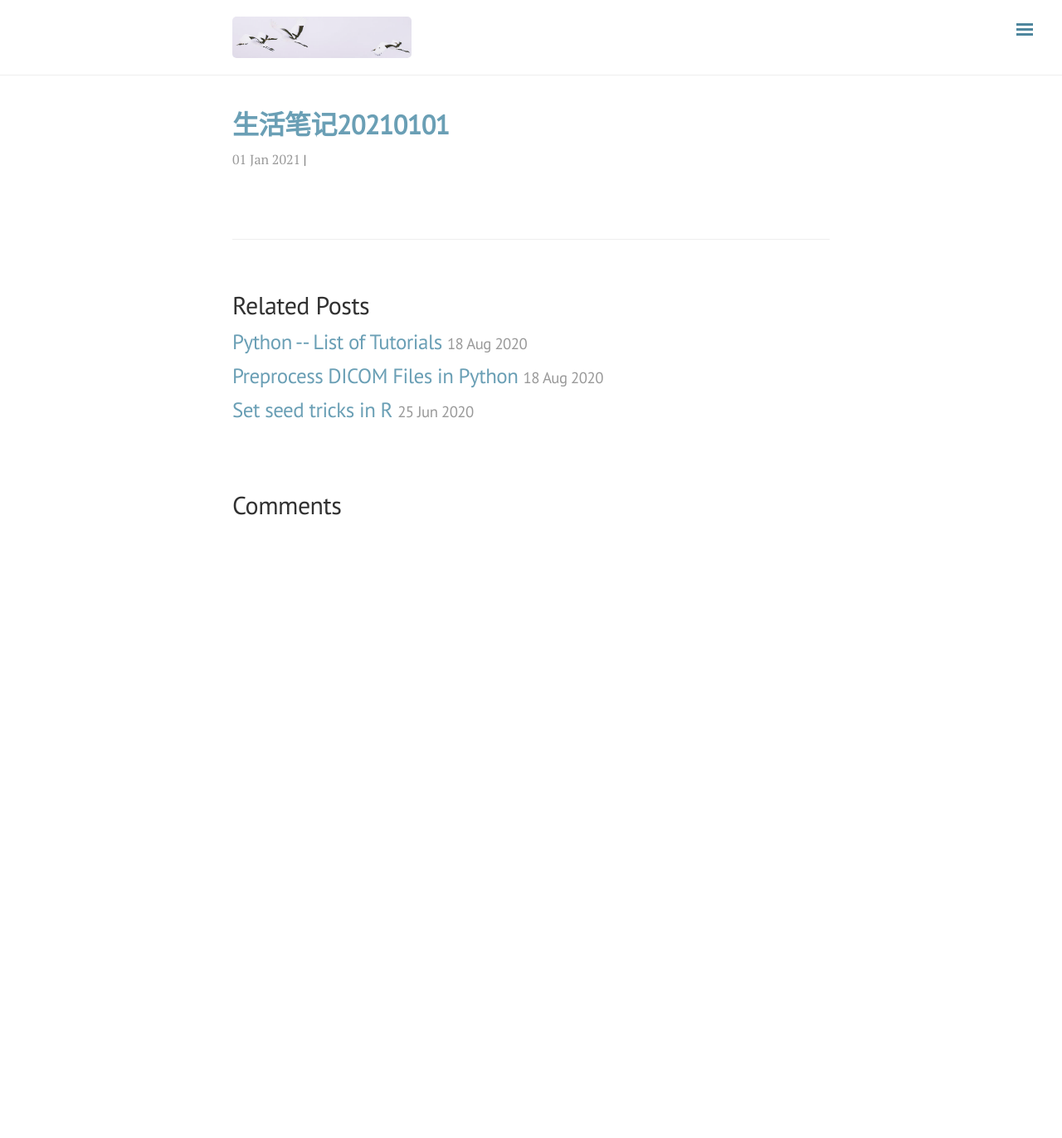
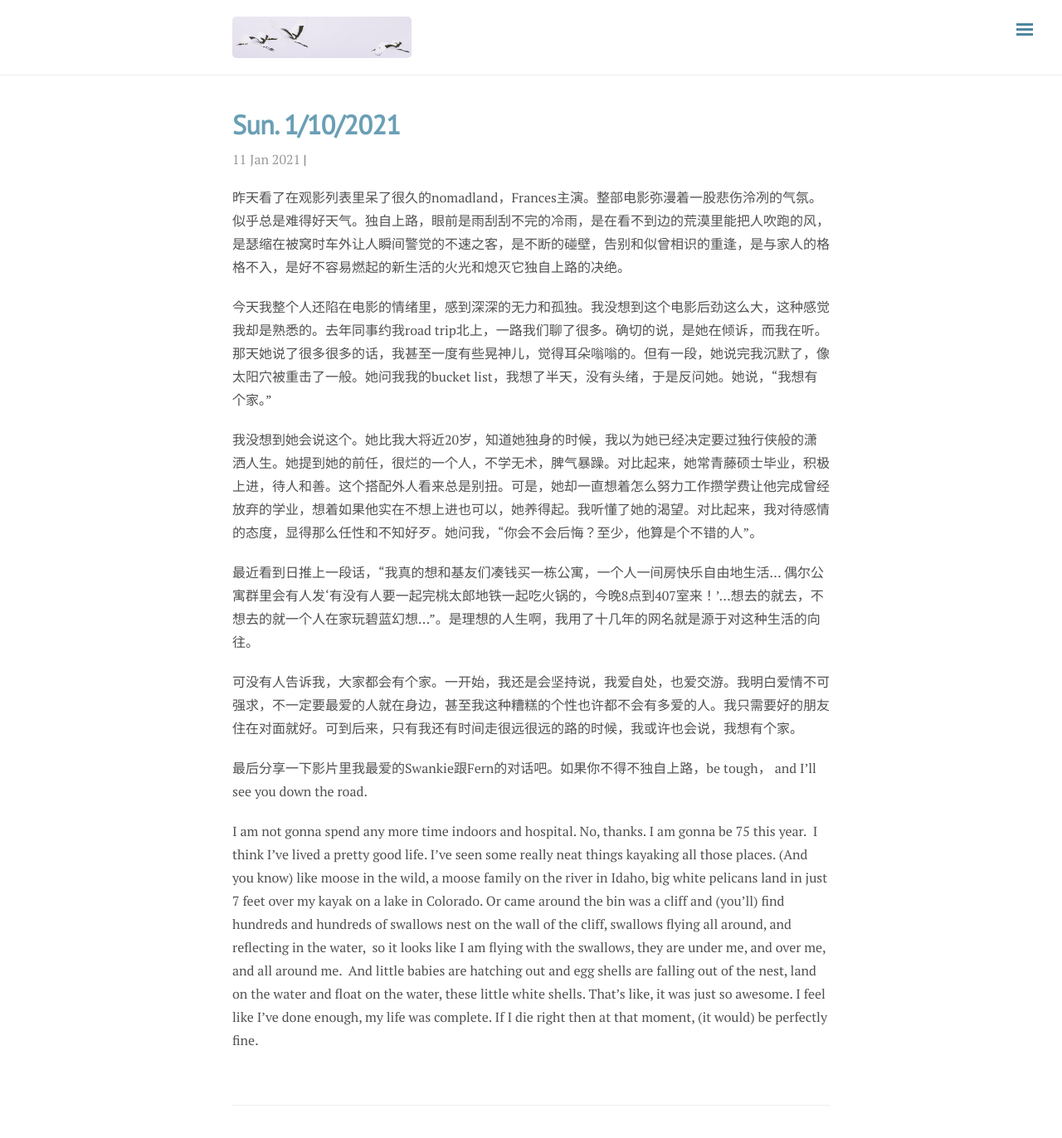
Before and after one commit to ylyy93/my_blog, a Jekyll site: the page built from _posts/life/2021-01-01-20210101-hey.md, in a window 1280 px wide and 1400 px high. Shown: the top 1372 px of the window at 83% size. Built offline with Jekyll 4.4.1, drawn with Linux system fonts in a browser that asks for light colours; nearby versions of some CDN libraries; comment, search, counter and statistics services are not loaded.

Commit message:
rebuilding site Sun Jan 10 18:41:27 PST 2021

```diff
--- a/_posts/life/2021-01-01-20210101-hey.md
+++ b/_posts/life/2021-01-01-20210101-hey.md
@@ -1,5 +1,30 @@
 ---
 layout: post
-title: 生活笔记20210101
-date: 2021-01-01 15:53 -0800
+title: Sun. 1/10/2021
+date: 2021-01-10 17:39 -0800
 ---
+
+昨天看了在观影列表里呆了很久的nomadland，Frances主演。整部电影弥漫着一股悲伤泠冽的气氛。似乎总是难得好天气。独自上路，眼前是雨刮刮不完的冷雨，是在看不到边的荒漠里能把人吹跑的风，是瑟缩在被窝时车外让人瞬间警觉的不速之客，是不断的碰壁，告别和似曾相识的重逢，是与家人的格格不入，是好不容易燃起的新生活的火光和熄灭它独自上路的决绝。
+
+今天我整个人还陷在电影的情绪里，感到深深的无力和孤独。我没想到这个电影后劲这么大，这种感觉我却是熟悉的。去年同事约我road trip北上，一路我们聊了很多。确切的说，是她在倾诉，而我在听。那天她说了很多很多的话，我甚至一度有些晃神儿，觉得耳朵嗡嗡的。但有一段，她说完我沉默了，像太阳穴被重击了一般。她问我我的bucket list，我想了半天，没有头绪，于是反问她。她说，“我想有个家。”
+
+我没想到她会说这个。她比我大将近20岁，知道她独身的时候，我以为她已经决定要过独行侠般的潇洒人生。她提到她的前任，很烂的一个人，不学无术，脾气暴躁。对比起来，她常青藤硕士毕业，积极上进，待人和善。这个搭配外人看来总是别扭。可是，她却一直想着怎么努力工作攒学费让他完成曾经放弃的学业，想着如果他实在不想上进也可以，她养得起。我听懂了她的渴望。对比起来，我对待感情的态度，显得那么任性和不知好歹。她问我，“你会不会后悔？至少，他算是个不错的人”。
+
+最近看到日推上一段话，“我真的想和基友们凑钱买一栋公寓，一个人一间房快乐自由地生活... 偶尔公寓群里会有人发‘有没有人要一起完桃太郎地铁一起吃火锅的，今晚8点到407室来！’...想去的就去，不想去的就一个人在家玩碧蓝幻想...”。是理想的人生啊，我用了十几年的网名就是源于对这种生活的向往。
+
+可没有人告诉我，大家都会有个家。一开始，我还是会坚持说，我爱自处，也爱交游。我明白爱情不可强求，不一定要最爱的人就在身边，甚至我这种糟糕的个性也许都不会有多爱的人。我只需要好的朋友住在对面就好。可到后来，只有我还有时间走很远很远的路的时候，我或许也会说，我想有个家。
+
+最后分享一下影片里我最爱的Swankie跟Fern的对话吧。如果你不得不独自上路，be tough， and I'll see you down the road.
+
+I am not gonna spend any more time indoors and hospital.
+No, thanks.
+I am gonna be 75 this year.
+I think I've lived a pretty good life.
+I've seen some really neat things kayaking all those places.
+(And you know) like moose in the wild, a moose family on the river in Idaho,
+big white pelicans land in just 7 feet over my kayak on a lake in Colorado.
+Or came around the bin was a cliff and (you'll) find hundreds and hundreds of swallows nest on the wall of the cliff, swallows flying all around, and reflecting in the water,
+so it looks like I am flying with the swallows, they are under me, and over me, and all around me.
+And little babies are hatching out and egg shells are falling out of the nest, land on the water and float on the water, these little white shells.
+That's like, it was just so awesome. I feel like I've done enough, my life was complete.
+If I die right then at that moment, (it would) be perfectly fine.
```
